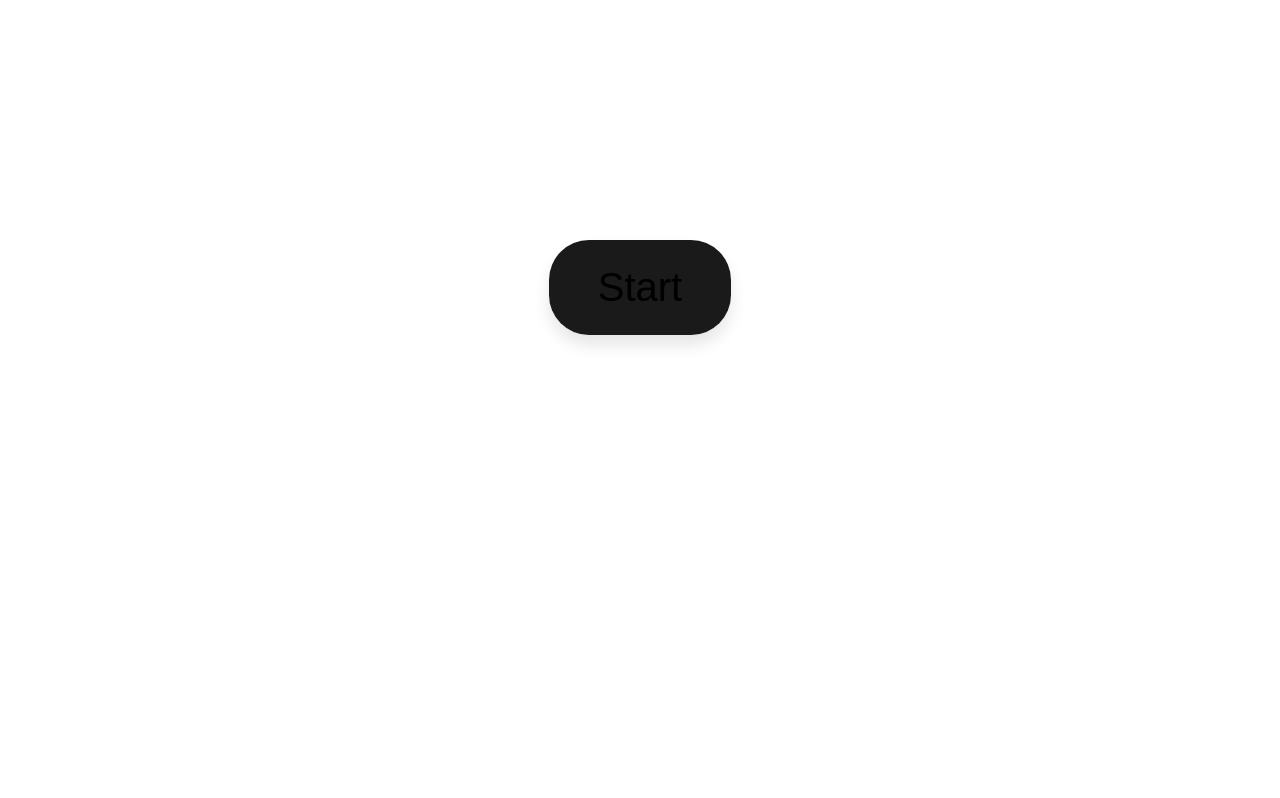
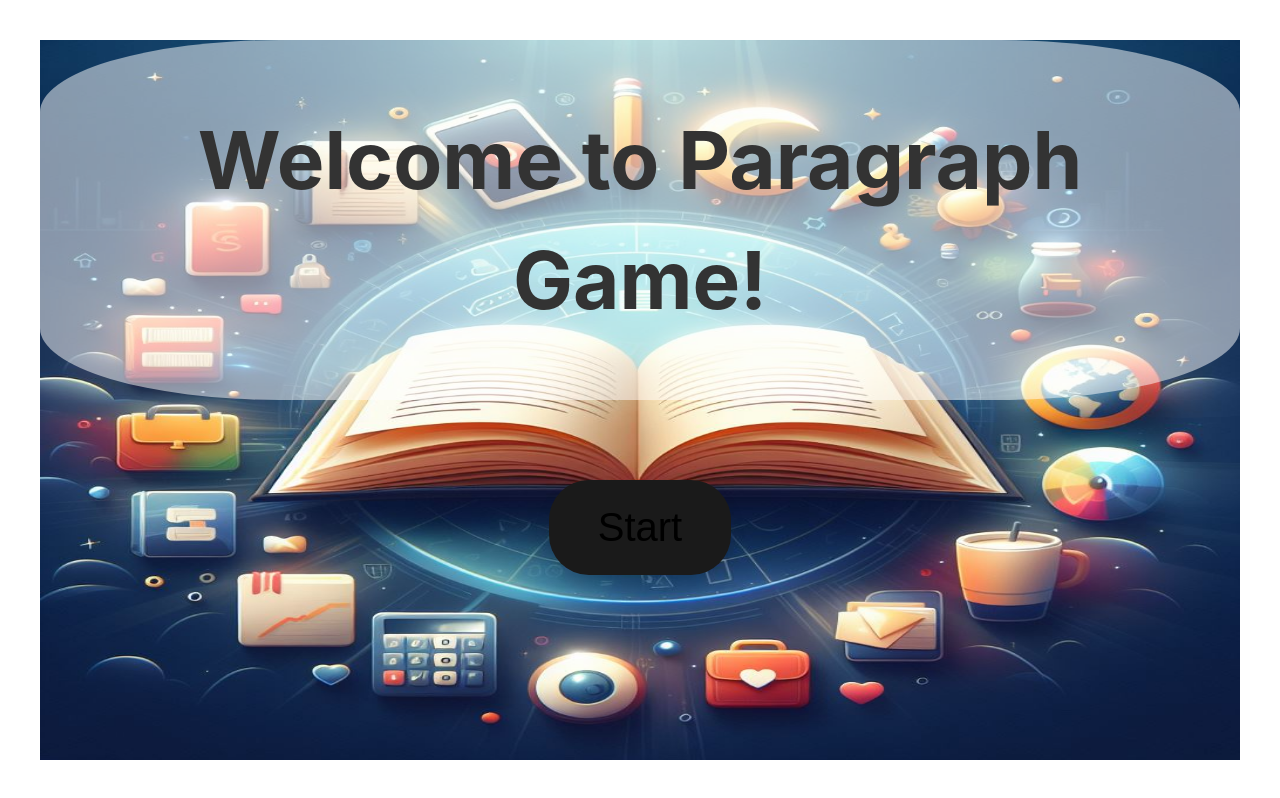
Before and after one commit to SportyScripter/Paragraf_Game, a React (Vite) app: page / in a window 1280 px wide. Built offline with nearby package versions, Linux system fonts and the light colour scheme.

Commit message:
styling improvement

```diff
--- a/src/App.css
+++ b/src/App.css
@@ -21,7 +21,17 @@
   align-items: center;
   justify-content: center;
   height: 100%;
-
+  background-size: 100% 100%;
+  background-image: url('/public/image/selectgame.jpeg');
+}
+.home-container{
+  display: auto;
+  flex-direction: column;
+  align-items: center;
+  justify-content: center;
+  height: 100%;
+  background-size: 100% 100%;
+  background-image: url('/public/image/welcome.jpeg');
 }
 
 h1 {
@@ -45,6 +55,7 @@ body {
   border: 1px solid transparent;
   border-radius: 40px;
   padding: 0.6em 1.2em;
+  margin-bottom: 10%;
   font-weight: 500;
   background-color: #1a1a1a;
   cursor: pointer;
@@ -60,19 +71,23 @@ button:hover {
 
 .game-title {
   font-size: 80px; /* Możesz dostosować rozmiar tekstu według potrzeb */
-  margin-bottom: 80px; /* Opcjonalne dostosowanie marginesu poniżej tytułu */
+  margin-bottom: 80px;
+  color: #333; /* Ustaw kolor napisu */
+  border-radius: 20%;
+  padding: 5% 5%;
+  background-color: rgba(255, 255, 255, 0.5)
 }
 /* Dodaj odpowiednie klasy dla przycisków */
 .buttonSelectionGame {
-  width: 500px;
-  height: 90px;
+  width: 100%;
+  height: 90%;
   font-size: 42px;
   margin-bottom: 15px;
   border-radius: 40px;
   cursor: pointer;
   color: white;
-  /* background-color: rgb(26, 24, 24); */
-  box-shadow: 0 10px 16px rgba(0, 0, 0, 0.1);
+  background-color: rgba(24, 23, 23, 0.5)
+
 }
 .buttonSelectionGame:hover {
   background-color: rgb(60, 119, 63);
@@ -85,7 +100,9 @@ button:hover {
   align-items: flex-start;
   margin-bottom:auto;
   margin-right: auto;
+
 }
+
 
 .welcome-text span{
   text-align: center;
@@ -275,11 +292,3 @@ button:hover {
   width: 100%;
   height: 100%
 }
-.end{
-  background-image: url('/public/image/SuperTommysc1_2_2.jpeg');
-  border-radius: 40px;
-  background-size: 100% 100%;
-  background-position: center;
-  width: 100%;
-  height: 100%
-}
```
Also changed, not shown: public/image/selectgame.jpeg (added), public/image/welcome.jpeg (added).
